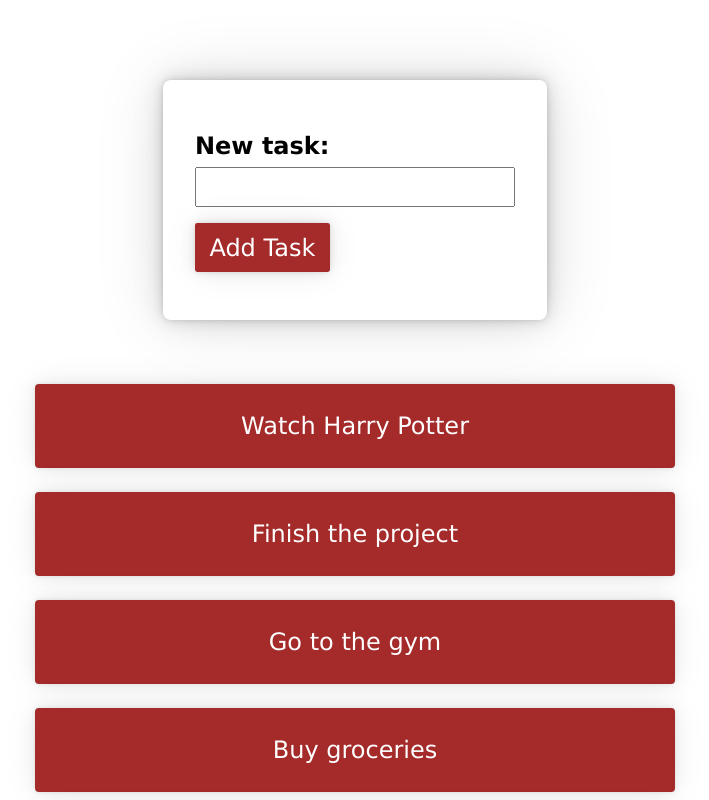
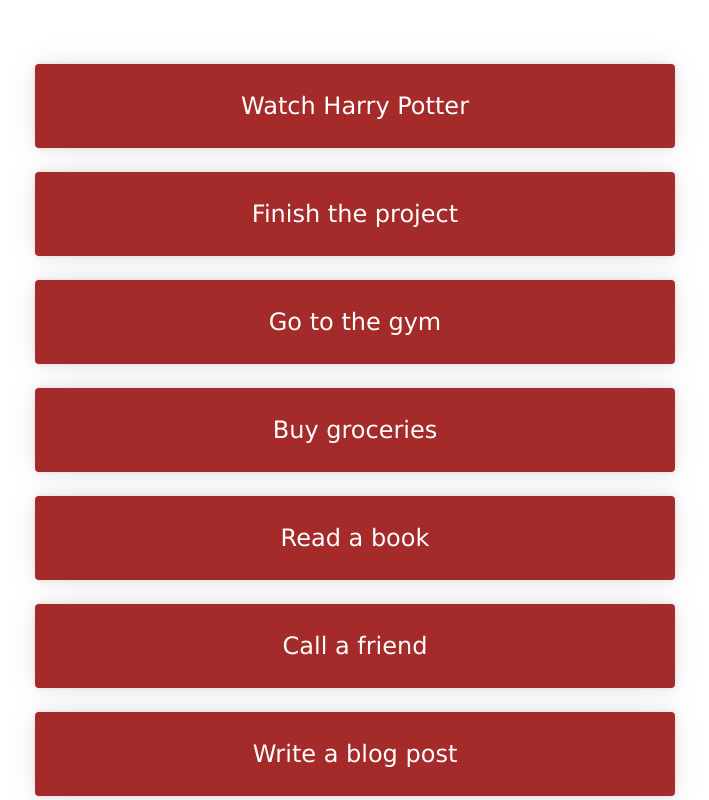
Before and after one commit to Muhammad-Sabir/todo-list, a React (Vite) app: page / in a window 1280 px wide. Shown: the top 800 px of the page, without its empty margins (285-994 px from the left). Built offline with nearby package versions, Linux system fonts and the light colour scheme.

Commit message:
Add home page

```diff
--- a/src/App.jsx
+++ b/src/App.jsx
@@ -1,7 +1,6 @@
 import React, { useState } from 'react';
 
-import Tasks from './components/Tasks/Tasks';
-import NewTask from './components/NewTask/NewTask';
+import Home from './pages/Home/Home';
 
 import './App.css';
 
@@ -21,12 +20,6 @@
 function App() {
 	const [tasks, setTasks] = useState(INITIAL_TASKS);
 
-	const addTaskHandler = (newTask) => {
-		setTasks((prevState) => {
-			return [newTask, ...prevState];
-		});
-	};
-
 	const deleteTaskHandler = (id) => {
 		setTasks((prevState) => {
 			return prevState.filter((task) => task.id !== id);
@@ -35,8 +28,7 @@
 
 	return (
 		<>
-			<NewTask onAddTask={addTaskHandler} />
-			<Tasks onDeleteTask={deleteTaskHandler} tasks={tasks} />
+			<Home tasks={tasks} setTasks={setTasks} />
 		</>
 	);
 }
--- /dev/null
+++ b/src/components/Task/Task.jsx
@@ -0,0 +1,21 @@
+import React, { useState } from 'react';
+
+import styles from './Task.module.css';
+
+const Task = (props) => {
+	const onDeleteItemHandler = () => {
+		const newTasks = props.tasks.filter(
+			(currTask) => props.task.id !== currTask.id
+		);
+
+		props.setTasks(newTasks);
+	};
+
+	return (
+		<li onClick={onDeleteItemHandler} className={styles['task']}>
+			{props.task.statement}
+		</li>
+	);
+};
+
+export default Task;
--- a/src/components/Tasks/TaskItem.module.css
+++ b/src/components/Task/Task.module.css
@@ -1,4 +1,4 @@
-.task-item {
+.task {
 	padding: 1.5rem;
 	background-color: brown;
 	color: white;
@@ -12,7 +12,7 @@
 		0px 0px 35px rgba(0, 0, 0, 0.07);
 }
 
-.task-item:active {
+.task:active {
 	text-decoration: line-through;
 	box-shadow: 0px 0px 1.6px rgba(0, 0, 0, 0.219),
 		0px 0px 4.5px rgba(0, 0, 0, 0.315), 0px 0px 10.9px rgba(0, 0, 0, 0.411),
--- a/src/components/Tasks/TaskItem.jsx
+++ /dev/null
@@ -1,16 +0,0 @@
-import React, { useState } from 'react';
-
-import styles from './TaskItem.module.css';
-
-const TaskItem = ({ task, onDeleteItem }) => {
-	return (
-		<li
-			onClick={() => onDeleteItem(task.id)}
-			className={styles['task-item']}
-		>
-			{task.statement}
-		</li>
-	);
-};
-
-export default TaskItem;
--- a/src/components/Tasks/Tasks.jsx
+++ /dev/null
@@ -1,27 +0,0 @@
-import React from 'react';
-
-import TaskItem from './TaskItem';
-
-import styles from './Tasks.module.css';
-
-const Tasks = ({ tasks, onDeleteTask }) => {
-	const deleteItemHandler = (id) => {
-		onDeleteTask(id);
-	};
-
-	return (
-		<ul className={styles['tasks']}>
-			{tasks.map((task) => {
-				return (
-					<TaskItem
-						key={task.id}
-						task={task}
-						onDeleteItem={deleteItemHandler}
-					/>
-				);
-			})}
-		</ul>
-	);
-};
-
-export default Tasks;
--- /dev/null
+++ b/src/components/TasksList/TasksList.jsx
@@ -0,0 +1,24 @@
+import React from 'react';
+
+import Task from '../Task/Task';
+
+import styles from './TasksList.module.css';
+
+const TasksList = (props) => {
+	return (
+		<ul className={styles['tasks-list']}>
+			{props.tasks.map((task) => {
+				return (
+					<Task
+						key={task.id}
+						task={task}
+						tasks={props.tasks}
+						setTasks={props.setTasks}
+					/>
+				);
+			})}
+		</ul>
+	);
+};
+
+export default TasksList;
--- a/src/components/Tasks/Tasks.module.css
+++ b/src/components/TasksList/TasksList.module.css
@@ -1,4 +1,4 @@
-.tasks {
+.tasks-list {
     margin-top: 4rem;
 	list-style: none;
 	display: flex;
--- /dev/null
+++ b/src/pages/Home/Home.jsx
@@ -0,0 +1,13 @@
+import React from 'react';
+
+import TasksList from '../../components/TasksList/TasksList';
+
+const Home = (props) => {
+	return (
+		<>
+			<TasksList tasks={props.tasks} setTasks={props.setTasks} />
+		</>
+	);
+};
+
+export default Home;
```
Also changed, not shown: src/pages/Home/Home.module.css (added).
